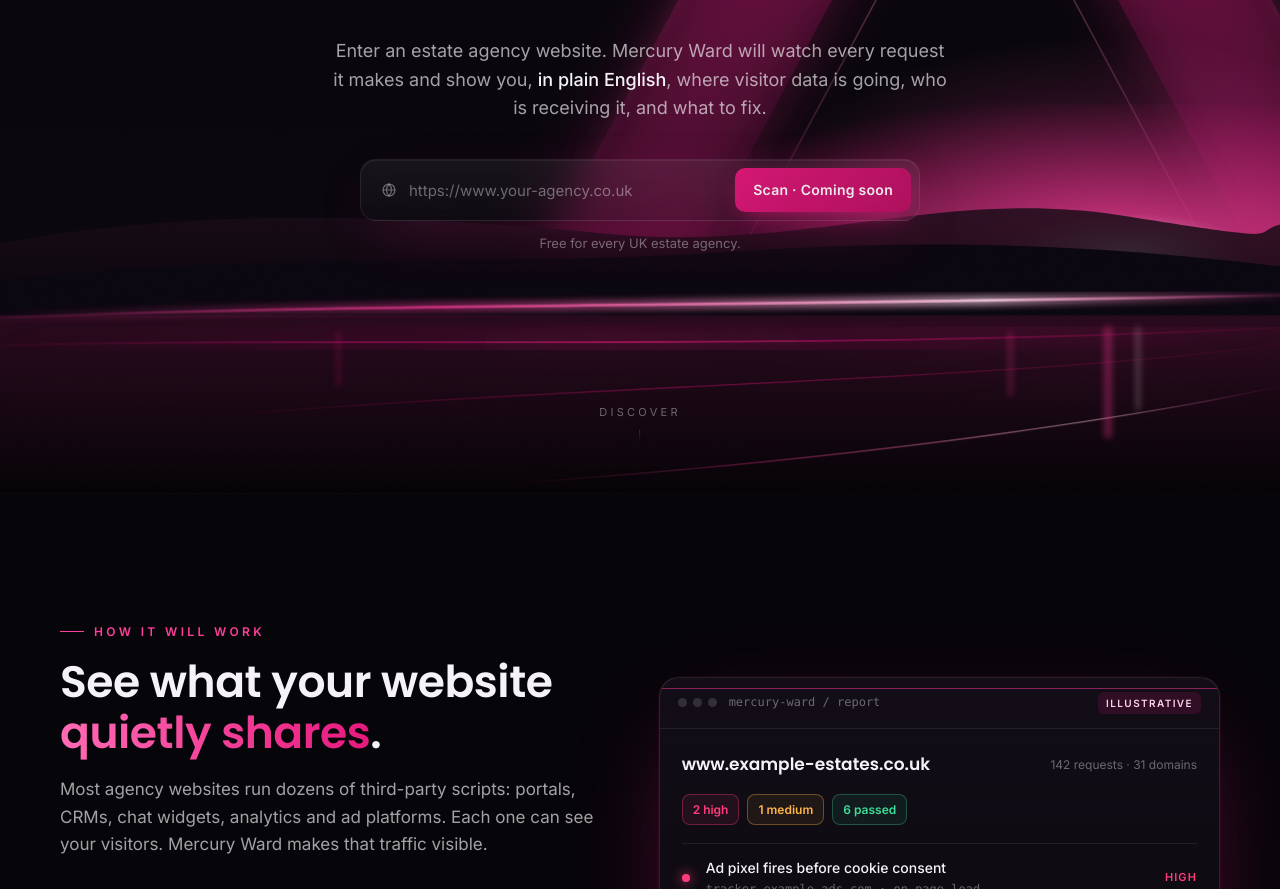
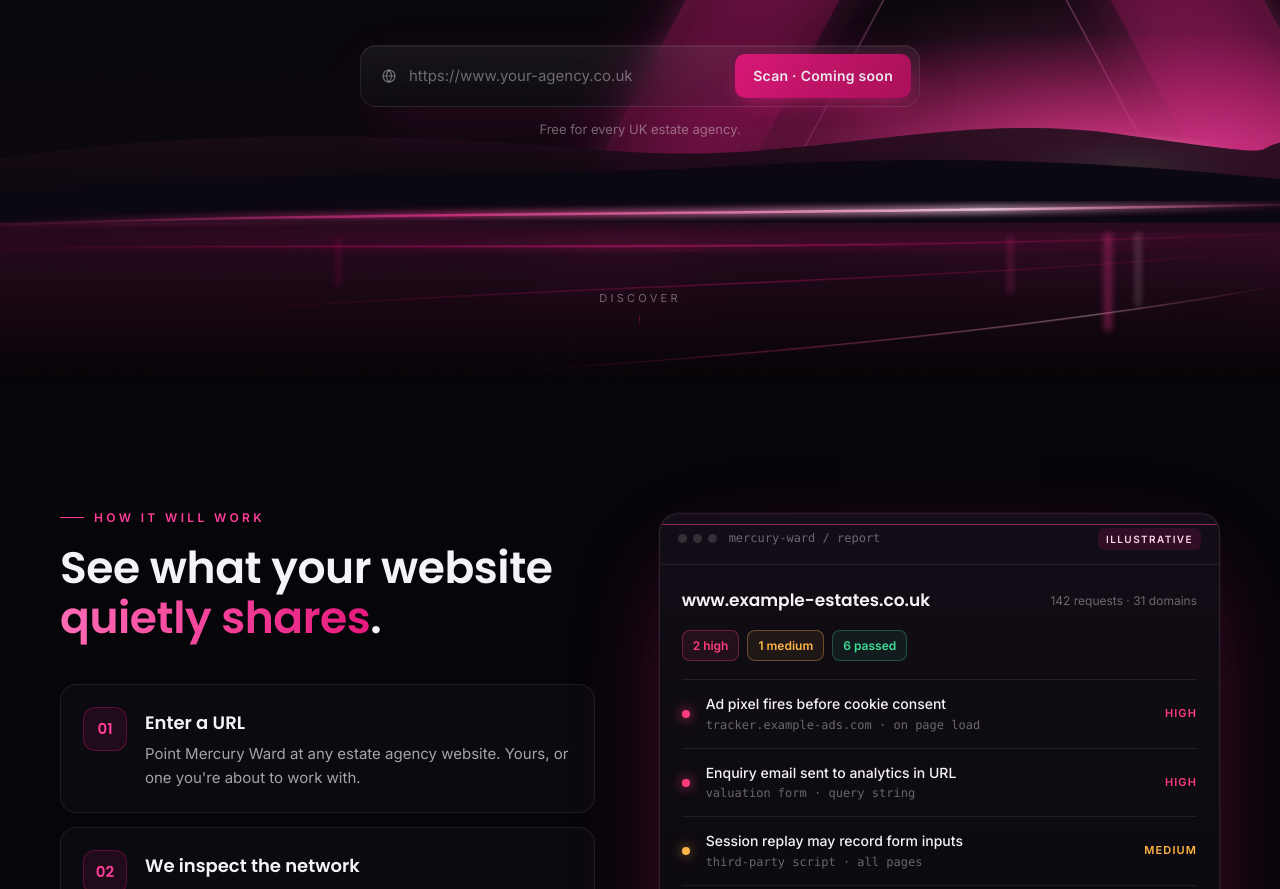
Before and after one commit to yemrealtanay/mercury-ward, a plain HTML site: page index.html in a window 1280 px wide. Shown: the part 480-1369 px from the top of the page. Drawn offline with Linux system fonts and the light colour scheme.

Commit message:
Remove repeated explainer copy from hero and how-it-works
Co-Authored-By: Claude Opus 5.5 <noreply@anthropic.com>

```diff
--- a/index.html
+++ b/index.html
@@ -150,15 +150,10 @@
       color: rgba(246,243,248,.86);
       text-wrap: balance;
     }
-    .lead {
-      margin: 40px auto 0; max-width: 620px;
-      font-size: clamp(16px, 1.6vw, 18px); color: var(--muted);
-    }
-    .lead strong { color: var(--text); font-weight: 500; }
 
     /* Scanner mock */
     .scanner {
-      margin: 36px auto 0; max-width: 560px;
+      margin: 48px auto 0; max-width: 560px;
       display: flex; gap: 8px; padding: 8px;
       border-radius: 16px;
       border: 1px solid var(--line);
@@ -541,10 +536,6 @@
         <svg class="mark" role="img" aria-label="Mercury Ward logo"><use href="#mw-mark" /></svg>
         <h1 class="wordmark">Mercury Ward</h1>
         <p class="slogan">A free data privacy awareness initiative for the UK estate agency industry</p>
-        <p class="lead">
-          Enter an estate agency website. Mercury Ward will watch every request it makes and show you,
-          <strong>in plain English</strong>, where visitor data is going, who is receiving it, and what to fix.
-        </p>
         <form class="scanner" onsubmit="return false" aria-describedby="scanner-note">
           <label for="url">Estate agency website address</label>
           <div class="field">
@@ -565,10 +556,6 @@
         <div class="reveal">
           <div class="eyebrow">How it will work</div>
           <h2>See what your website <em>quietly shares</em>.</h2>
-          <p class="section-lead">
-            Most agency websites run dozens of third-party scripts: portals, CRMs, chat widgets, analytics and ad platforms.
-            Each one can see your visitors. Mercury Ward makes that traffic visible.
-          </p>
           <ol class="steps">
             <li class="step">
               <div class="n">01</div>
```
